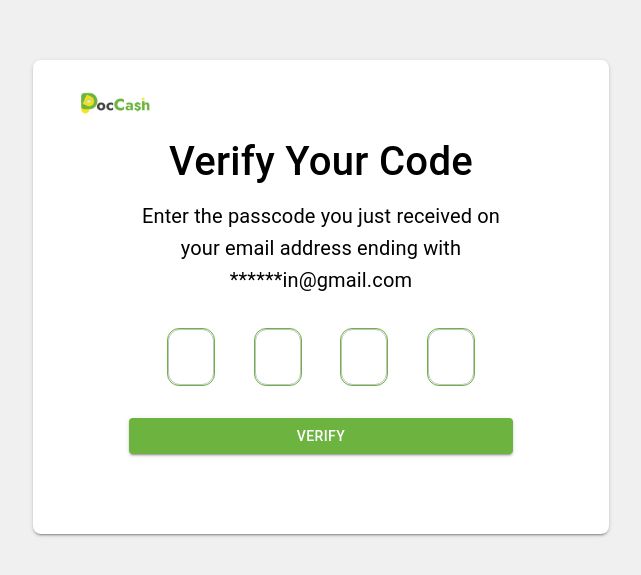
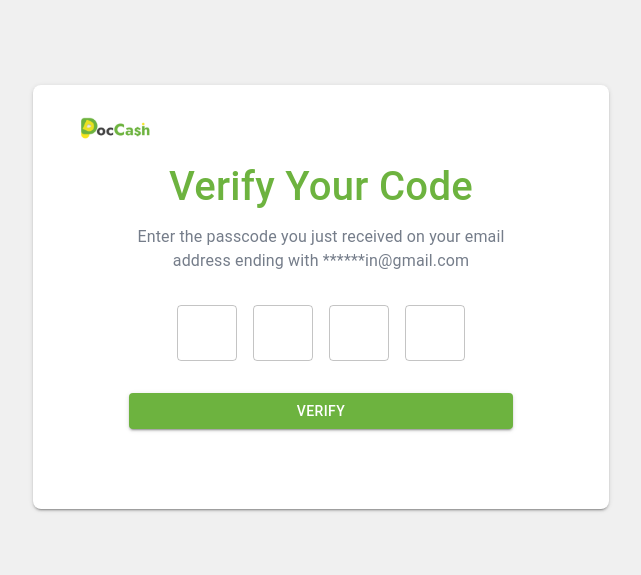
Before and after one commit to Hooksmith/POC_cash, a React (Create React App) app: page /verify-code in a window 1280 px wide. Shown: the part 103-678 px from the top of the page, without its empty margins (319-960 px from the left). Built offline with nearby package versions, Linux system fonts and the light colour scheme.

Commit message:
[Update] verfy code

```diff
--- a/src/views/auth/VerifyCode.jsx
+++ b/src/views/auth/VerifyCode.jsx
@@ -1,15 +1,11 @@
+import React from "react";
 import { useTheme } from "@emotion/react";
 import { Box, TextField, Typography, Button } from "@mui/material";
-import React from "react";
 import { useNavigate } from "react-router-dom";
 
 function VerifyCode() {
   const theme = useTheme();
   const navigate = useNavigate();
-  const handleNextButtonClick = () => {
-    navigate("/new-password"); // Replace '/next-page' with your desired route
-  };
-
   const [code, setCode] = React.useState("");
 
   const handleChange = (event, index) => {
@@ -17,12 +13,17 @@ function VerifyCode() {
     newCode[index] = event.target.value;
     setCode(newCode.join(""));
   };
+
+  const handleNextButtonClick = () => {
+    navigate("/new-password");
+  };
+
   return (
     <Box
       sx={{
         display: "flex",
         height: "100vh",
-        backgroundColor: "#f0f0f0", // Light gray background
+        backgroundColor: "#f0f0f0",
         alignItems: "center",
         justifyContent: "center",
       }}
@@ -31,7 +32,7 @@ function VerifyCode() {
         sx={{
           width: { xs: "80%", md: "40%" },
           padding: 4,
-          backgroundColor: "#fff",
+          backgroundColor: theme.palette.grey[0],
           borderRadius: 2,
           boxShadow: 2,
         }}
@@ -51,19 +52,24 @@ function VerifyCode() {
             }}
             fontWeight="500"
             gutterBottom
-            color={theme.palette.background.primary}
+            color={theme.palette.primary.main}
           >
             Verify Your Code
           </Typography>
         </Box>
         <Box sx={{ textAlign: "center", px: 8 }}>
-          <Typography variant="h6" gutterBottom fontWeight="400">
+          <Typography gutterBottom fontWeight="400" color="textSecondary">
             Enter the passcode you just received on your email address ending
             with ******in@gmail.com
           </Typography>
         </Box>
         <Box
-          sx={{ display: "flex", justifyContent: "space-evenly", my: 4, px: 8 }}
+          sx={{
+            display: "flex",
+            flexDirection: "row",
+            justifyContent: "center",
+            my: 4,
+          }}
         >
           {Array.from({ length: 4 }).map((_, index) => (
             <TextField
@@ -72,12 +78,11 @@ function VerifyCode() {
               value={code[index] || ""}
               onChange={(event) => handleChange(event, index)}
               sx={{
-                width: "12%",
-                borderWidth: 1,
-                borderStyle: "solid",
-                borderRadius: "12px",
-                borderColor: theme.palette.primary.main,
-                textAlign: "center",
+                width: 60,
+                mx: 1,
+                "& .MuiOutlinedInput-root": {
+                  borderRadius: "4px",
+                },
               }}
             />
           ))}
```
